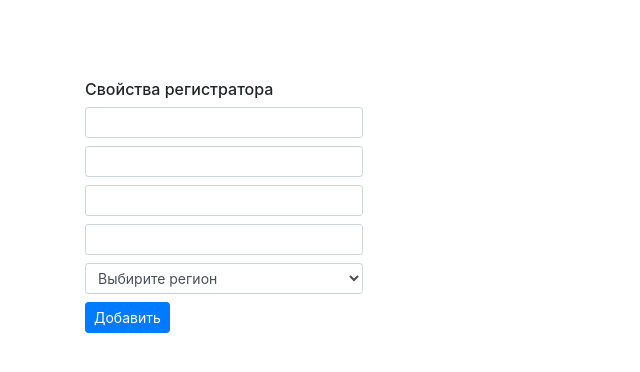
After one commit to rashaev/dcs, a Flask app: template webapp/templates/registrator.html in a window 1280 px wide. The commit adds this page. Shown: the top 372 px of the page, without its empty margins (0-640 px from the left). Run offline with Flask 2, Linux system fonts and the light colour scheme; the template is opened without the code that fills it: values that come from a table or form of the project are taken from there, others are empty; some libraries are stand-ins or nearby versions.

Commit message:
added editing registrator's properties

```diff
--- a/config.py
+++ b/config.py
@@ -2,5 +2,5 @@ import os
 basedir = os.path.abspath(os.path.dirname(__file__))
 
 SECRET_KEY = '_hardcf7v46hvk037ccjBgd'
-SQLALCHEMY_DATABASE_URI = 'postgresql://postgres@10.10.1.15/dcs'
+SQLALCHEMY_DATABASE_URI = 'postgresql://postgres@192.168.10.99/dcs'
 SQLALCHEMY_TRACK_MODIFICATIONS = False
--- a/webapp/forms.py
+++ b/webapp/forms.py
@@ -21,12 +21,12 @@ class AddUser(FlaskForm):
 			raise ValidationError('Имя пользователя уже используется.')
 
 class ServiceWork(FlaskForm):
-	region = QuerySelectField(query_factory=choice_region, allow_blank=False)
+	region = QuerySelectField(query_factory=choice_region, allow_blank=True, blank_text="Выбирите регион")
 	ip_addr_1 = StringField('IP address', validators=[DataRequired(), IPAddress()])
 	ip_addr_2 = StringField('IP address', validators = [Optional(), IPAddress()])
 	reg_id = StringField('RegID', validators=[DataRequired()])
 	serial_num = StringField('Serial number', validators = [DataRequired()])
-	submit = SubmitField('Настроить')
+	submit = SubmitField('Добавить')
 
 class AddRegion(FlaskForm):
 	name = StringField('Name', validators=[DataRequired()])
--- a/webapp/models.py
+++ b/webapp/models.py
@@ -35,8 +35,10 @@ class Registrator(db.Model):
 	ip_main = db.Column(db.String(15), unique=True, nullable=False)
 	ipm_evc = db.Column(db.String(15))
 	reg_id = db.Column(db.String(7), nullable=False, unique=True)
-	region = db.Column(db.String, db.ForeignKey('regions.name'))
+	region = db.Column(db.String(), db.ForeignKey('regions.name'))
 
+	def __repr__(self):
+		return self.serial_num
 
 class regions(db.Model):
 	__tablename__ = 'regions'
--- /dev/null
+++ b/webapp/templates/registrator.html
@@ -0,0 +1,53 @@
+<!doctype html>
+<html lang="en">
+  <head>
+    <meta charset="utf-8">
+    <meta name="viewport" content="width=device-width, initial-scale=1, shrink-to-fit=no">
+    <meta name="description" content="">
+    <meta name="author" content="">
+    <link rel="icon" href="../../../../favicon.ico">
+
+    <title></title>
+
+    <!-- Bootstrap core CSS -->
+    <link href="/static/css/bootstrap.min.css" rel="stylesheet">
+
+    <!-- Custom styles for this template -->
+    <link href="/static/css/starter-template.css" rel="stylesheet">
+  </head>
+
+  <body>
+
+  <main role="main" class="container">
+
+<h6>Свойства регистратора {{ registrator.serial_num }}</h6>
+  <form class="form-group w-25" method="POST">
+  {{ form.csrf_token() }}
+    <label class="sr-only" for="FormInputSerialNum">Серийный</label>
+  {{ form.serial_num(type="text", value=registrator.serial_num, class="form-control form-control-sm mb-2 mr-sm-2", id="FormInputSerialNum") }}
+
+  <label class="sr-only" for="FormInputIP1">IP адресс</label>
+  {{ form.ip_addr_1(type="text", value=registrator.ip_main, class="form-control form-control-sm mb-2 mr-sm-2", id="FormInputIP1" ) }}
+
+   <label class="sr-only" for="FormInputIP2">IP адресс</label>
+  {{ form.ip_addr_2(type="text", value=registrator.ipm_evc, class="form-control form-control-sm mb-2 mr-sm-2", id="FormInputIP2") }}
+
+  <label class="sr-only" for="FormInputRegid">Рег.ид.</label>
+  {{ form.reg_id(type="text", value=registrator.reg_id, class="form-control form-control-sm mb-2 mr-sm-2", id="FormInputRegid") }}
+
+ <label class="sr-only" for="FormInputRegion2">Регион</label>
+  {{ form.region(type="text", class="form-control form-control-sm mb-2 mr-sm-2", id="FormInputRegion2") }}
+
+
+  {{ form.submit(type="submit", class="btn btn-primary mb-2 btn-sm") }}
+</form>
+
+  </main><!-- /.container -->
+
+    <!-- Bootstrap core JavaScript
+    ================================================== -->
+    <!-- Placed at the end of the document so the pages load faster -->
+    <script src="https://code.jquery.com/jquery-3.3.1.slim.min.js" integrity="sha384-q8i/X+965DzO0rT7abK41JStQIAqVgRVzpbzo5smXKp4YfRvH+8abtTE1Pi6jizo" crossorigin="anonymous"></script>
+    <script src="/static/js/bootstrap.min.js"></script>
+  </body>
+</html>
```
Also changed, not shown: webapp/tables.py (+4 -3 lines), webapp/templates/index.html (+1 -23 lines), webapp/views.py (+14 -3 lines).
